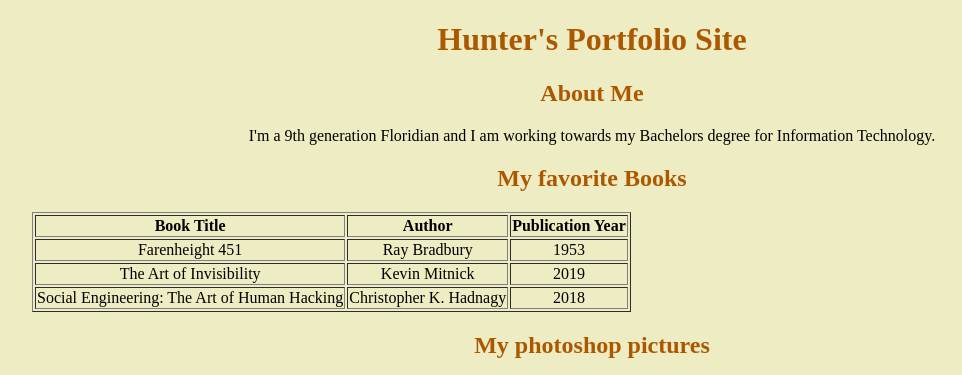
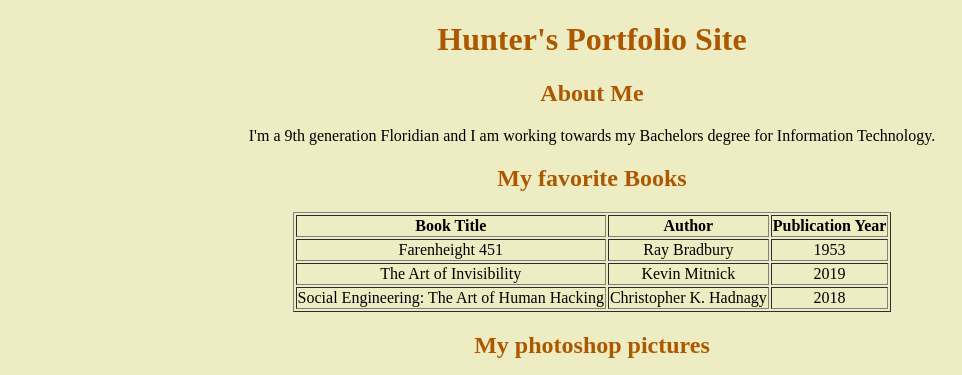
Before and after one commit to Hroberts1/Hunter-Site.github.io, a plain HTML site: page index.html in a window 1280 px wide. Shown: the top 375 px of the page, without its empty margins (48-1010 px from the left). Drawn offline with Linux system fonts and the light colour scheme.

Commit message:
using inline centering method for table

```diff
--- a/index.html
+++ b/index.html
@@ -12,7 +12,7 @@
 </p>
 
 <h2 class="Title">My favorite Books</h2>
-<table class="table" border="1">
+<table class="table" border="1" align="center" style="margin: 0px auto;">
     <tr>
         <th class="TableHead">Book Title</th>
         <th class="TableHead">Author</th>
--- a/styles.css
+++ b/styles.css
@@ -14,10 +14,3 @@ body{
   margin-right: 80px;
   margin-top: auto;
 }
-
-.table{
-  margin: 0px;
-
-  text-align: center;
-
-}
```
